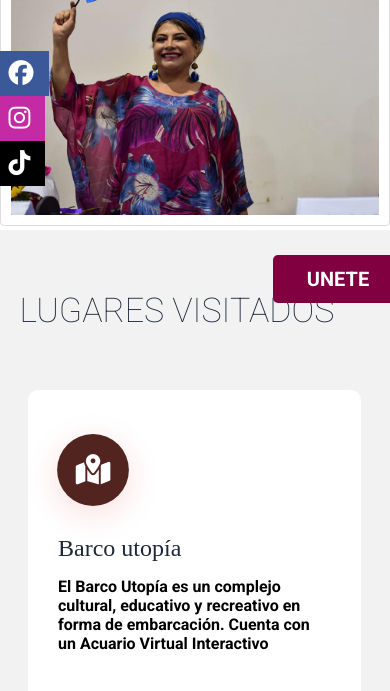
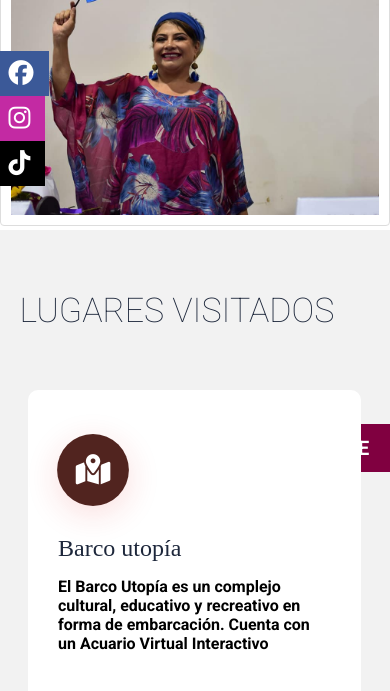
Before and after one commit to pablo08200/pagina-web-2, a plain HTML site: page index.html in a window 390 px wide. Shown: the part 153-844 px from the top of the page. Drawn offline with nearby package versions, Linux system fonts and the light colour scheme.

Commit message:
cambio3junio7

```diff
--- a/css/estilo.css
+++ b/css/estilo.css
@@ -241,8 +241,8 @@ nav{
        flex-direction: column;
        justify-content: space-evenly;
        margin-bottom: 50px;
-       top:45%;
-       right: 90%;
+       top:65%;
+       right: 60%;
        /*left: 70%;*/
        position: absolute;
 
```
